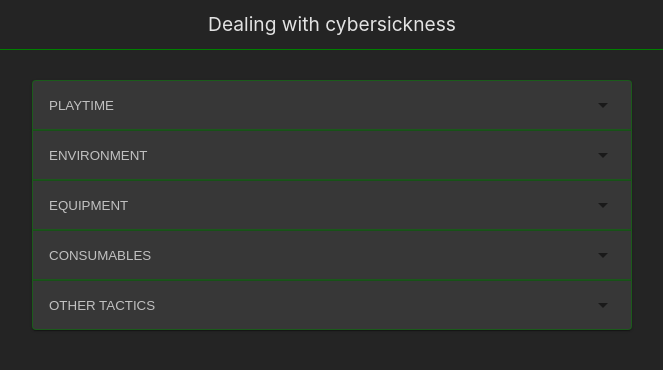
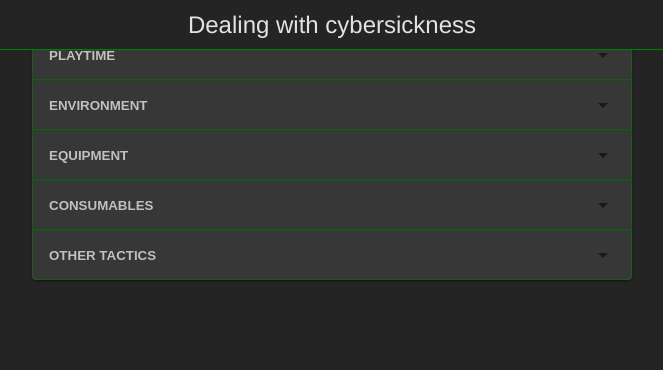
Before and after one commit to kokakarova/cybersickness-no, a React (Vite) app: page / in a window 1280 px wide. Shown: the top 370 px of the page, without its empty margins (308-971 px from the left). Built offline with nearby package versions, Linux system fonts and the light colour scheme.

Commit message:
add more styling to accordion

```diff
--- a/src/App.css
+++ b/src/App.css
@@ -18,10 +18,15 @@
   position: fixed;
   background-color: #242424;
   align-items: center;
-  font-size: larger;
+  font-size: 1.5em;
+  z-index: 100;
 }
 
 .accordion-container {
+  margin-top: 30px;
+}
+
+.intro-container {
   margin-top: 80px;
 }
 
@@ -30,3 +35,7 @@
   color: rgb(193, 193, 193);
   border: 1px solid rgba(0, 128, 0, 0.5);
 }
+
+.MuiAccordion-heading .MuiButtonBase-root {
+  font-weight: 900;
+}
--- a/src/index.css
+++ b/src/index.css
@@ -1,7 +1,7 @@
 :root {
-  font-family: Inter, system-ui, Avenir, Helvetica, Arial, sans-serif;
+  font-family: Avenir, Helvetica, Arial, sans-serif;
   line-height: 1.5;
-  font-weight: 400;
+  font-weight: 500;
 
   color-scheme: light dark;
   color: rgba(255, 255, 255, 0.87);
```
